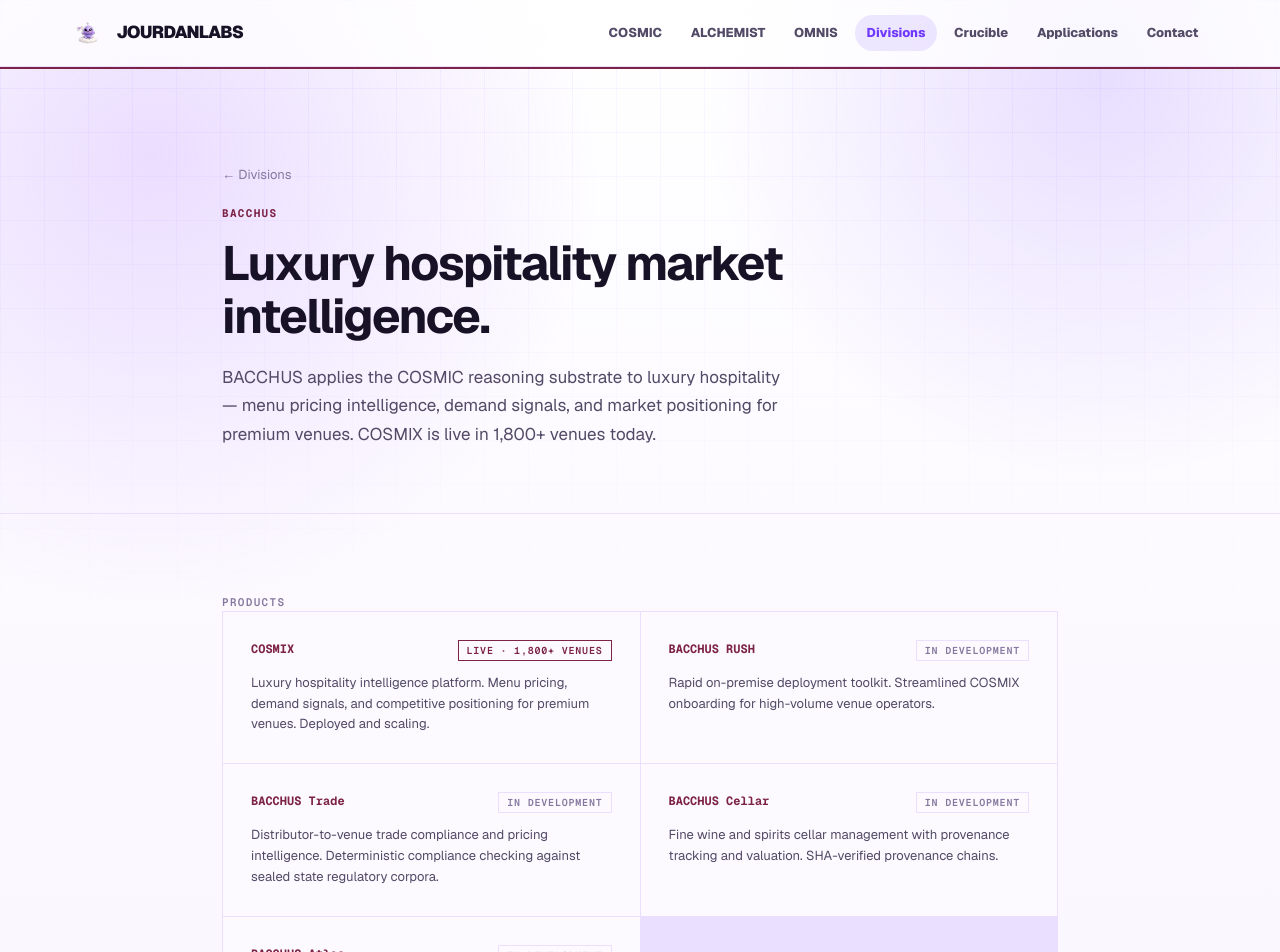
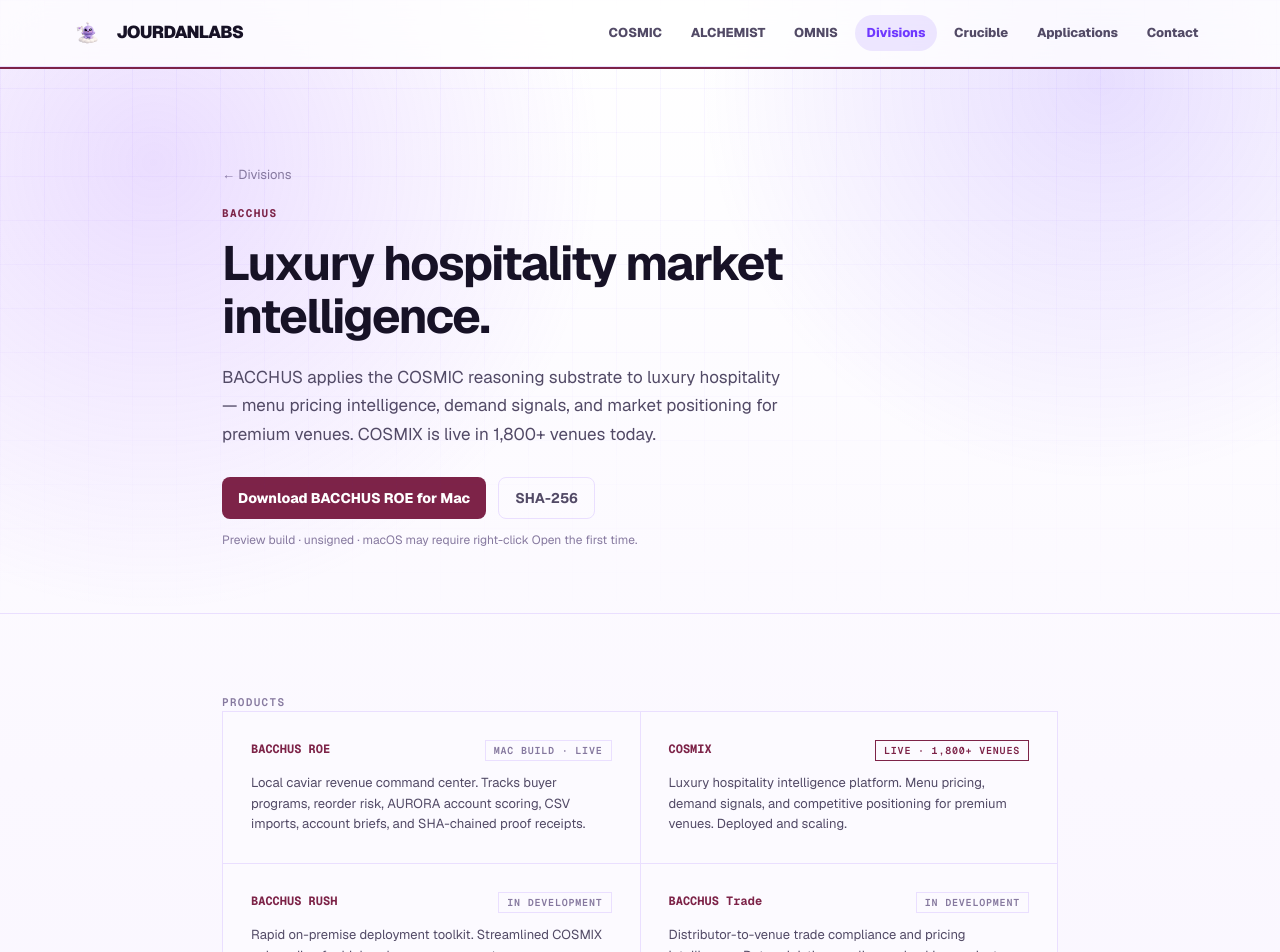
Before and after one commit to lelandsequel/website, a Next.js app: page /divisions/bacchus in a window 1280 px wide. Shown: the top 952 px of the page. Built offline with nearby package versions, Linux system fonts and the light colour scheme.

Commit message:
feat: add bacchus roe mac download

```diff
--- a/app/divisions/bacchus/page.tsx
+++ b/app/divisions/bacchus/page.tsx
@@ -4,7 +4,7 @@
 export const metadata: Metadata = {
   title: "BACCHUS Division — Luxury Hospitality Market Intelligence",
   description:
-    "BACCHUS applies COSMIC to luxury hospitality market intelligence. COSMIX is live in 1,800+ premium venues. BACCHUS RUSH, Trade, Cellar, and Atlas are in development.",
+    "BACCHUS applies COSMIC to luxury hospitality market intelligence. COSMIX is live in 1,800+ premium venues. BACCHUS ROE is a local caviar revenue command center for luxury accounts.",
 };
 
 const accent = "#7D2348";
@@ -35,6 +35,17 @@
               intelligence, demand signals, and market positioning for premium venues.
               COSMIX is live in 1,800+ venues today.
             </p>
+            <div style={{ display: "flex", flexWrap: "wrap", gap: "0.75rem", marginTop: "1.75rem" }}>
+              <a href="/downloads/BACCHUS-ROE-Mac-0.1.0.dmg" download style={{ display: "inline-flex", alignItems: "center", justifyContent: "center", minHeight: 42, padding: "0 1rem", borderRadius: 8, backgroundColor: accent, color: "white", fontWeight: 800, fontSize: "0.875rem", textDecoration: "none" }}>
+                Download BACCHUS ROE for Mac
+              </a>
+              <a href="/downloads/BACCHUS-ROE-Mac-0.1.0.dmg.sha256.txt" download style={{ display: "inline-flex", alignItems: "center", justifyContent: "center", minHeight: 42, padding: "0 1rem", borderRadius: 8, border: "1px solid var(--bg-border)", color: "var(--text-secondary)", fontWeight: 700, fontSize: "0.875rem", textDecoration: "none" }}>
+                SHA-256
+              </a>
+            </div>
+            <p style={{ color: "var(--text-tertiary)", fontSize: "0.75rem", marginTop: "0.75rem", marginBottom: 0 }}>
+              Preview build · unsigned · macOS may require right-click Open the first time.
+            </p>
           </div>
         </div>
       </section>
@@ -44,6 +55,11 @@
           <span style={S.label}>Products</span>
           <div style={{ display: "grid", gridTemplateColumns: "repeat(auto-fill, minmax(280px, 1fr))", gap: "1px", backgroundColor: "var(--bg-border)", border: "1px solid var(--bg-border)" }}>
             {[
+              {
+                name: "BACCHUS ROE",
+                status: "Mac build · live",
+                description: "Local caviar revenue command center. Tracks buyer programs, reorder risk, AURORA account scoring, CSV imports, account briefs, and SHA-chained proof receipts.",
+              },
               {
                 name: "COSMIX",
                 status: "Live · 1,800+ venues",
```
Also changed, not shown: public/downloads/BACCHUS-ROE-Mac-0.1.0.dmg.sha256.txt (added), 1 other file (tests, documents, lock files or other folders).
